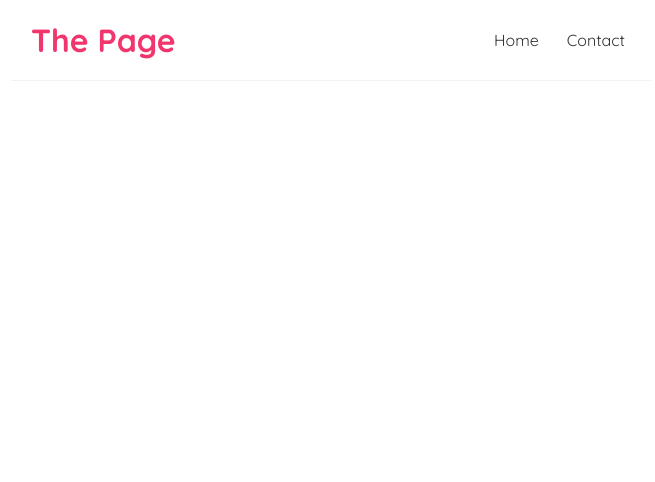
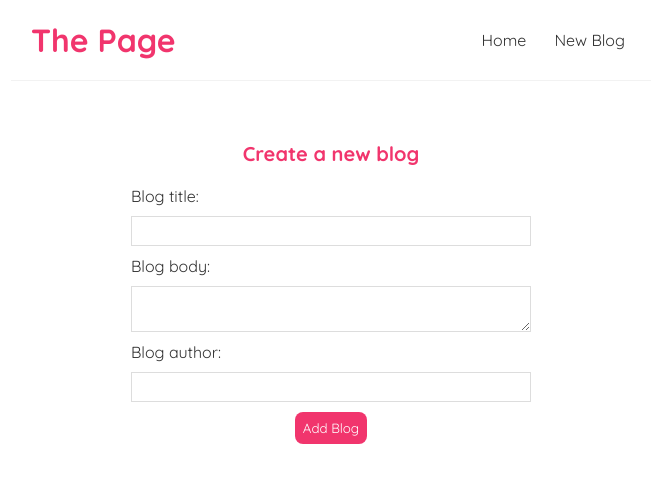
Before and after one commit to adhilbayya/react-blog-page, a React (Create React App) app in the folder app/: page /create in a window 1280 px wide. Shown: the top 482 px of the page, without its empty margins (309-964 px from the left). Built offline with nearby package versions, Linux system fonts and the light colour scheme.

Commit message:
Added the ui part

```diff
--- a/app/data/db.json
+++ b/app/data/db.json
@@ -2,20 +2,20 @@
   "blogs": [
     {
       "id": 1,
-      "title": "Introduction to Emmiyyaa",
-      "body": "Machine learning is a subset of artificial intelligence...",
-      "author": "Amisha Singh"
+      "title": "Introduction to Machine Learning",
+      "body": "Machine learning is a subset of artificial intelligence that focuses on the development of computer programs that can access data and use it to learn for themselves. The process of learning begins with observations or data, such as examples, direct experience, or instruction, in order to look for patterns in data and make better decisions in the future based on the examples that we provide.",
+      "author": "John Doe"
     },
     {
       "id": 2,
       "title": "The Importance of Data Visualization",
-      "body": "Data visualization is a crucial aspect of data analysis...",
+      "body": "Data visualization is a crucial aspect of data analysis and interpretation. It involves the graphical representation of data to provide insights into complex datasets. By using charts, graphs, and other visual elements, data visualization enables users to understand trends, patterns, and outliers in the data more easily. This helps in making informed decisions and communicating findings effectively to stakeholders.",
       "author": "Jane Smith"
     },
     {
       "id": 3,
       "title": "Deep Dive into Neural Networks",
-      "body": "Neural networks are a set of algorithms, modeled loosely after...",
+      "body": "Neural networks are a set of algorithms, modeled loosely after the human brain, that are designed to recognize patterns. They interpret sensory data through a kind of machine perception, labeling, or clustering raw input. The patterns they recognize are numerical, contained in vectors, into which all real-world data, be it images, sound, text, or time series, must be translated.",
       "author": "Alex Johnson"
     }
   ]
--- a/app/public/index.html
+++ b/app/public/index.html
@@ -9,21 +9,7 @@
       name="description"
       content="Web site created using create-react-app"
     />
-    <link rel="apple-touch-icon" href="%PUBLIC_URL%/logo192.png" />
-    <!--
-      manifest.json provides metadata used when your web app is installed on a
-      user's mobile device or desktop. See https://developers.google.com/web/fundamentals/web-app-manifest/
-    -->
-    <link rel="manifest" href="%PUBLIC_URL%/manifest.json" />
-    <!--
-      Notice the use of %PUBLIC_URL% in the tags above.
-      It will be replaced with the URL of the `public` folder during the build.
-      Only files inside the `public` folder can be referenced from the HTML.
 
-      Unlike "/favicon.ico" or "favicon.ico", "%PUBLIC_URL%/favicon.ico" will
-      work correctly both with client-side routing and a non-root public URL.
-      Learn how to configure a non-root public URL by running `npm run build`.
-    -->
     <title>React App</title>
   </head>
   <body>
--- a/app/src/App.js
+++ b/app/src/App.js
@@ -1,3 +1,5 @@
+import BlogDetails from "./components/blogdetails";
+import Create from "./components/create";
 import Home from "./components/home";
 import Navbar from "./components/navbar";
 import { BrowserRouter as Router, Route, Routes } from "react-router-dom";
@@ -9,7 +11,9 @@ function App() {
         <Navbar />
         <div className="content">
           <Routes>
-            <Route path="/" element={<Home />} />
+            <Route path="/" exact element={<Home />} />
+            <Route path="/create" element={<Create />} />
+            <Route path="/blog/:id" element={<BlogDetails />} />
           </Routes>
         </div>
       </div>
--- a/app/src/components/blogList.js
+++ b/app/src/components/blogList.js
@@ -1,3 +1,5 @@
+import { Link } from "react-router-dom";
+
 const BlogList = ({ blog, heading }) => {
   return (
     <div className="blog-list">
@@ -5,8 +7,10 @@ const BlogList = ({ blog, heading }) => {
 
       {blog.map((blog) => (
         <div className="blog-preview" key={blog.id}>
-          <h2>{blog.title}</h2>
-          <p>Written by {blog.author}</p>
+          <Link to={`/blog/${blog.id}`}>
+            <h2>{blog.title}</h2>
+            <p>Written by {blog.author}</p>
+          </Link>
         </div>
       ))}
     </div>
--- /dev/null
+++ b/app/src/components/blogdetails.js
@@ -0,0 +1,28 @@
+import { useParams } from "react-router-dom";
+import useFetch from "./useFetch";
+
+const BlogDetails = () => {
+  const { id } = useParams();
+  const {
+    blogs: blog,
+    isPending,
+    isError,
+  } = useFetch("http://localhost:8000/blogs/" + id);
+  return (
+    <div className="blog-details">
+      {isPending && <div>Loading...</div>}
+      {isError && <div>{isError}</div>}
+      {blog && (
+        <article>
+          <h2>{blog.title}</h2>
+          <p>
+            Written by <b>{blog.author}</b>
+          </p>
+          <div>{blog.body}</div>
+        </article>
+      )}
+    </div>
+  );
+};
+
+export default BlogDetails;
--- /dev/null
+++ b/app/src/components/create.js
@@ -0,0 +1,42 @@
+import React, { useState } from "react";
+
+export default function Create() {
+  const [title, setTitle] = useState("");
+  const [body, setBody] = useState("");
+  const [author, setAuthor] = useState("");
+
+  const handleSubmit = (e) => {
+    e.preventDefault();
+    const blog = { title, body, author };
+    console.log(blog);
+  };
+
+  return (
+    <div className="create">
+      <h1>Create a new blog</h1>
+      <form onSubmit={handleSubmit}>
+        <label>Blog title: </label>
+        <input
+          type="text"
+          required
+          value={title}
+          onChange={(e) => setTitle(e.target.value)}
+        ></input>
+        <label>Blog body:</label>
+        <textarea
+          required
+          value={body}
+          onChange={(e) => setBody(e.target.value)}
+        ></textarea>
+        <label>Blog author:</label>
+        <input
+          type="text"
+          required
+          value={author}
+          onChange={(e) => setAuthor(e.target.value)}
+        ></input>
+        <button>Add Blog</button>
+      </form>
+    </div>
+  );
+}
--- a/app/src/components/home.js
+++ b/app/src/components/home.js
@@ -1,4 +1,3 @@
-import { useEffect, useState } from "react";
 import BlogList from "./blogList";
 import useFetch from "./useFetch";
 
--- a/app/src/components/navbar.js
+++ b/app/src/components/navbar.js
@@ -1,14 +1,16 @@
+import { Link } from "react-router-dom";
+
 const Navbar = () => {
   return (
     <div className="header">
       <h1 className="header-title">The Page</h1>
       <div className="links">
-        <a className="home" href="/">
+        <Link className="home" to="/">
           Home
-        </a>
-        <a className="contact" href="">
-          Contact
-        </a>
+        </Link>
+        <Link className="contact" to="/create">
+          New Blog
+        </Link>
       </div>
     </div>
   );
--- a/app/src/components/useFetch.js
+++ b/app/src/components/useFetch.js
@@ -6,8 +6,9 @@ const useFetch = (url) => {
   const [isError, setisError] = useState(null);
 
   useEffect(() => {
+    const abortConst = new AbortController();
     setTimeout(() => {
-      fetch(url)
+      fetch(url, { signal: abortConst.signal })
         .then((res) => {
           if (!res.ok) {
             throw new Error("The link is not found");
@@ -20,11 +21,16 @@ const useFetch = (url) => {
           setisError(null);
         })
         .catch((err) => {
-          setisError(err.message);
-          setIsPending(false);
+          if (err.name === "AbortError") {
+            console.log("fetch aborted");
+          } else {
+            setisError(err.message);
+            setIsPending(false);
+          }
         });
     }, 1000);
-  });
+    return () => abortConst.abort();
+  }, [url]);
 
   return { blogs, isPending, isError };
 };
--- a/app/src/index.css
+++ b/app/src/index.css
@@ -51,3 +51,52 @@
 .blog-preview h2 {
   color: #f1356d;
 }
+
+.blog-preview a {
+  text-decoration: none;
+}
+
+.blog-details h2 {
+  font-size: 20px;
+  color: #f1356d;
+  margin-bottom: 10px;
+}
+
+.blog-details div {
+  margin: 20px 0;
+}
+
+.create {
+  margin: 0 auto;
+  text-align: center;
+  max-width: 400px;
+}
+
+.create label {
+  text-align: left;
+  display: block;
+}
+
+.create input,
+.create textarea {
+  width: 100%;
+  box-sizing: border-box;
+  margin: 10px 0;
+  padding: 6px 10px;
+  display: block;
+  border: 1px solid #ddd;
+}
+.create h1 {
+  font-size: 20px;
+  color: #f1356d;
+  margin-bottom: 20px;
+}
+
+.create button {
+  background-color: #f1356d;
+  border-radius: 8px;
+  border: 0;
+  padding: 8px;
+  color: #fff;
+  cursor: pointer;
+}
```
